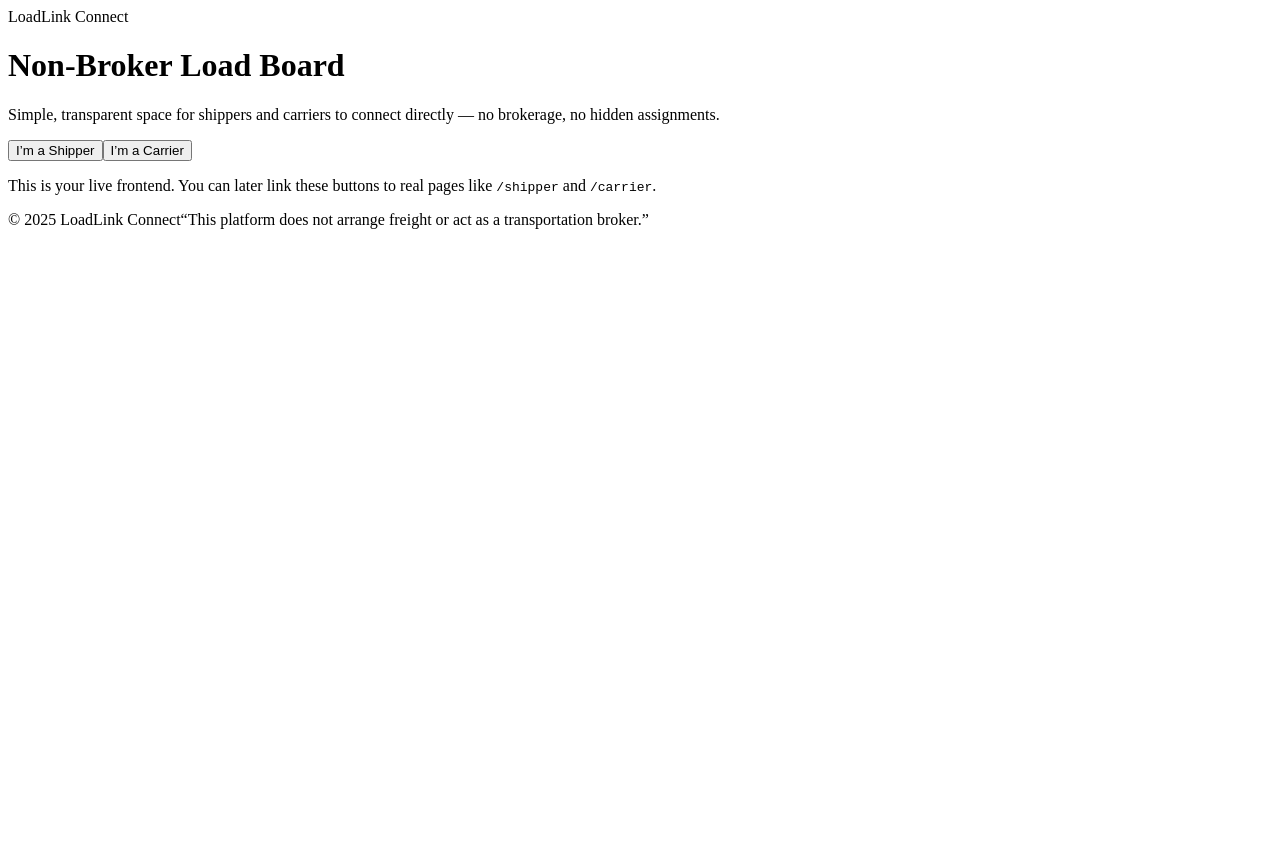
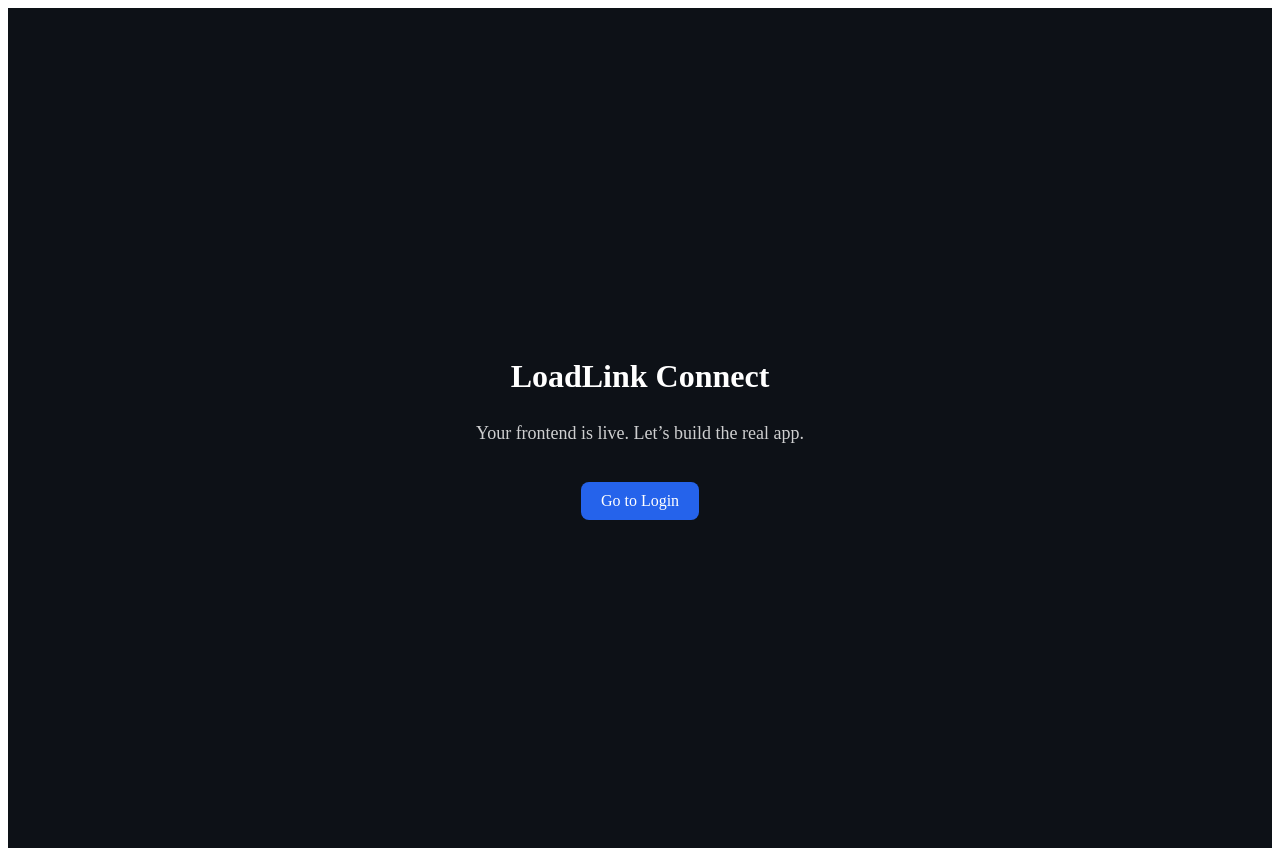
Before and after one commit to m6998499/Load-link-frontend, a Next.js app: page / in a window 1280 px wide. Before the commit the page ends 800 px from the top, so only its background shows below. Built offline with nearby package versions, Linux system fonts and the light colour scheme.

Commit message:
Update index.jsx

```diff
--- a/pages/index.jsx
+++ b/pages/index.jsx
@@ -1,39 +1,38 @@
 export default function Home() {
   return (
-    <div className="page-wrapper">
-      <header className="top-bar">
-        <div className="brand">
-          <span className="logo-dot" />
-          <span className="brand-text">LoadLink Connect</span>
-        </div>
-      </header>
+    <div style={{
+      background: "#0d1117",
+      color: "#fff",
+      height: "100vh",
+      display: "flex",
+      justifyContent: "center",
+      alignItems: "center",
+      flexDirection: "column",
+      textAlign: "center",
+      padding: "20px"
+    }}>
+      <h1 style={{ fontSize: "32px", marginBottom: "10px" }}>
+        LoadLink Connect
+      </h1>
 
-      <main className="center-wrap">
-        <div className="card main-card">
-          <h1 className="title">Non-Broker Load Board</h1>
-          <p className="subtitle">
-            Simple, transparent space for shippers and carriers to connect
-            directly — no brokerage, no hidden assignments.
-          </p>
+      <p style={{ fontSize: "18px", opacity: 0.8 }}>
+        Your frontend is live. Let’s build the real app.
+      </p>
 
-          <div className="button-row">
-            <button className="primary-btn">I’m a Shipper</button>
-            <button className="secondary-btn">I’m a Carrier</button>
-          </div>
-
-          <p className="hint">
-            This is your live frontend. You can later link these buttons to real
-            pages like <code>/shipper</code> and <code>/carrier</code>.
-          </p>
-        </div>
-      </main>
-
-      <footer className="footer-mini">
-        <span>© {new Date().getFullYear()} LoadLink Connect</span>
-        <span className="footer-muted">
-          “This platform does not arrange freight or act as a transportation broker.”
-        </span>
-      </footer>
+      <a
+        href="/login"
+        style={{
+          marginTop: "20px",
+          padding: "10px 20px",
+          background: "#2563eb",
+          borderRadius: "8px",
+          color: "#fff",
+          fontSize: "16px",
+          textDecoration: "none"
+        }}
+      >
+        Go to Login
+      </a>
     </div>
   );
 }
```
